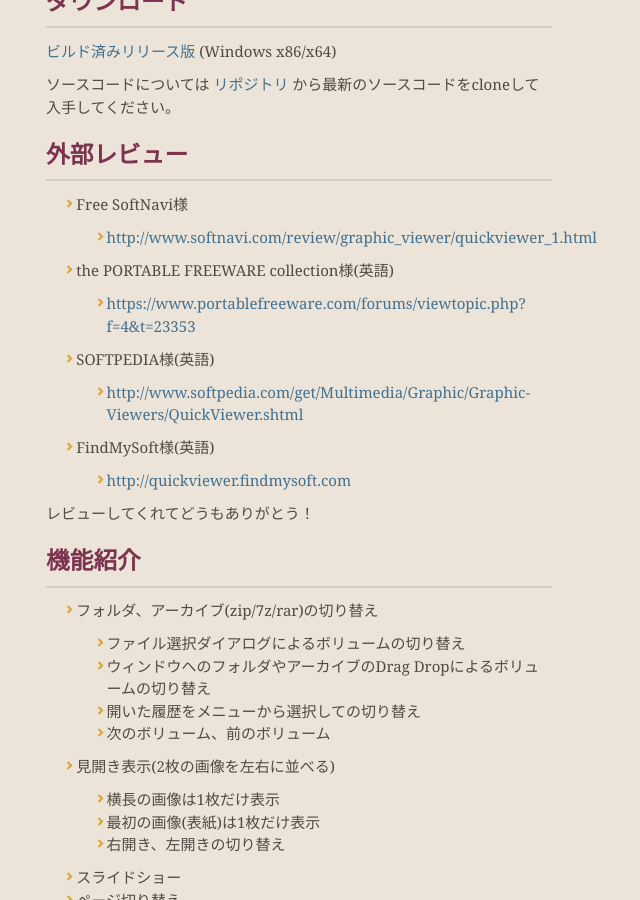
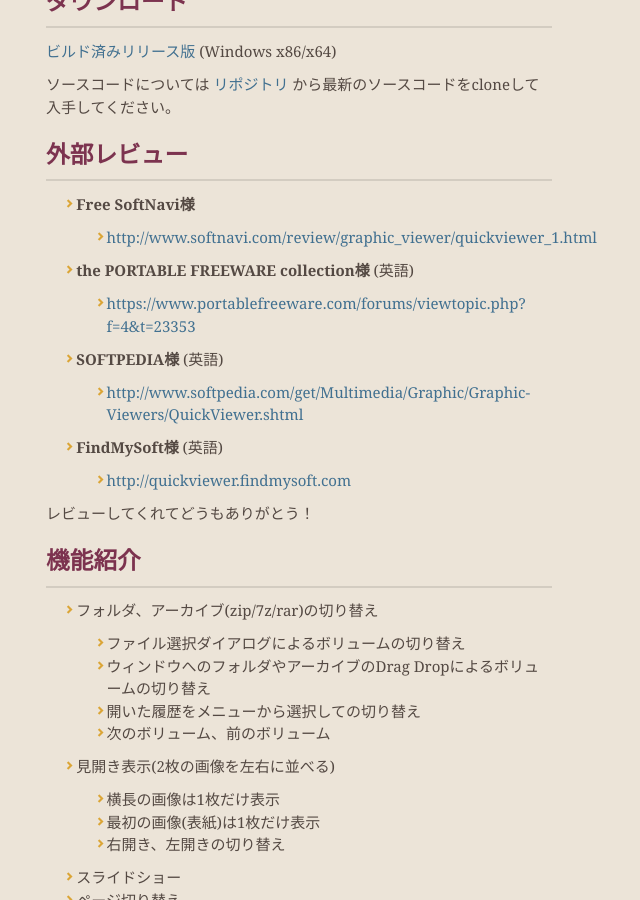
Before and after one commit to kanryu/quickviewer, a Jekyll site: the page built from docs/index-ja.md, in a window 1280 px wide and 900 px high, scrolled down 1078 px. Shown: the whole window, without its empty margins (341-981 px from the left). Built offline with Jekyll 4.4.1, drawn with Linux system fonts in a browser that asks for light colours; nearby versions of some CDN libraries; our own code applies the rules of GitHub Pages for plain Markdown files.

```diff
--- a/docs/index-ja.md
+++ b/docs/index-ja.md
@@ -42,13 +42,13 @@ layout: default
 
 ## 外部レビュー
 
-- Free SoftNavi様
+- **Free SoftNavi様**
     - [http://www.softnavi.com/review/graphic_viewer/quickviewer_1.html](http://www.softnavi.com/review/graphic_viewer/quickviewer_1.html)
-- the PORTABLE FREEWARE collection様(英語)
+- **the PORTABLE FREEWARE collection様** (英語)
     - [https://www.portablefreeware.com/forums/viewtopic.php?f=4&t=23353](https://www.portablefreeware.com/forums/viewtopic.php?f=4&t=23353)
-- SOFTPEDIA様(英語)
+- **SOFTPEDIA様** (英語)
     - [http://www.softpedia.com/get/Multimedia/Graphic/Graphic-Viewers/QuickViewer.shtml](http://www.softpedia.com/get/Multimedia/Graphic/Graphic-Viewers/QuickViewer.shtml)
-- FindMySoft様(英語)
+- **FindMySoft様** (英語)
     - [http://quickviewer.findmysoft.com](http://quickviewer.findmysoft.com)
 
 レビューしてくれてどうもありがとう！
```
